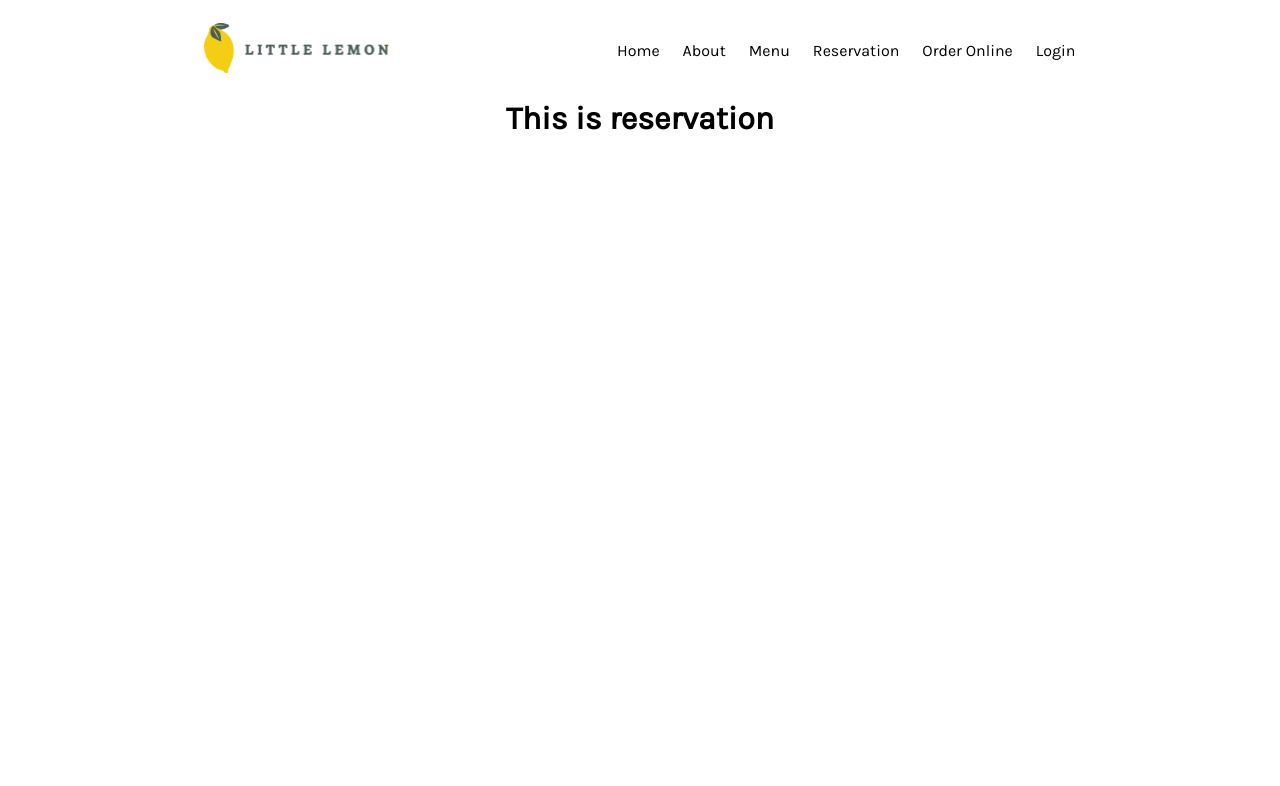
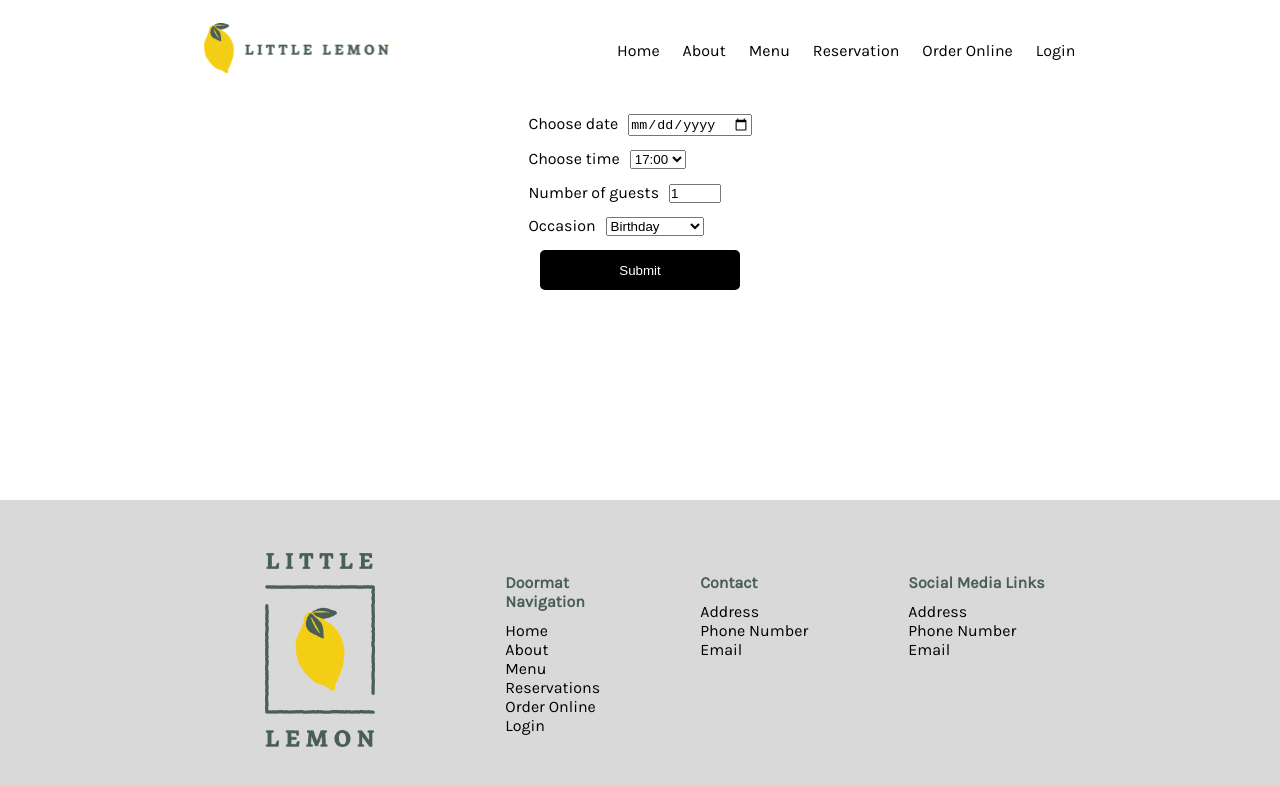
Before and after one commit to kalpesh-d/little-lemon, a React (Create React App) app: page /reservation in a window 1280 px wide. Shown: the top 786 px of the page. Built offline with nearby package versions, Linux system fonts and the light colour scheme; the HTML template or start-up script is replaced by a standard one; a web font is replaced by a local one.

Commit message:
defined booking page

```diff
--- a/src/Routes/Reservation.js
+++ b/src/Routes/Reservation.js
@@ -1,10 +1,13 @@
 import Navigation from "../components/Navigation";
+import BookingForm from "../components/BookingForm";
+import Footer from "../components/Footer";
 
 function Reservation() {
     return(
         <>
             <Navigation />
-            <h1>This is reservation</h1>
+            <BookingForm/>
+            <Footer/>
         </>
     );
 }
--- /dev/null
+++ b/src/components/BookingForm.js
@@ -0,0 +1,70 @@
+import { useState } from 'react';
+import '../components/css/BookingForm.css'
+
+function BookingPage() {
+    const [reservationDate, setReservationDate] = useState("");
+    const [reservationTime, setReservationTime] = useState("17:00");
+    const [numberOfGuests, setNumberOfGuests] = useState(1);
+    const [occasion, setOccasion] = useState("Birthday");
+    const [availableTimes, setAvailableTimes] = useState([
+        "17:00",
+        "18:00",
+        "19:00",
+        "20:00",
+        "21:00",
+        "22:00",
+    ]);
+
+    const handleSubmit = e => {
+        e.preventDefault();
+        console.log("Form submitterd",{
+            reservationDate,
+            reservationTime,
+            numberOfGuests,
+            occasion
+        })
+    };
+
+    return(
+        <form>
+            <div class="form-input">
+
+                <div className="date">
+                    <label htmlFor="res-date">Choose date</label>
+                    <input type="date" id="res-date"
+                    value={reservationDate} onChange={e=> setReservationDate(e.target.value)}/>
+                </div>
+
+                <div className="time">
+                    <label htmlFor="res-time">Choose time</label>
+                    <select id="res-time " value={reservationTime}
+                    onChange={e => setReservationTime(e.target.value)}>
+                      {
+                        availableTimes.map(time => (
+                            <option key={time}>{time}</option>
+                        ))
+                      }
+                    </select>
+                </div>
+
+                <div className="guests">
+                    <label htmlFor="guests">Number of guests</label>
+                    <input type="number" placeholder={1} min={1} max={10} id="guests"
+                    value={numberOfGuests} onChange={e => setNumberOfGuests(e.target.value)}/>
+                </div>
+
+                <div className="ocassion">
+                    <label htmlFor="occasion">Occasion</label>
+                    <select id="occasion" value={occasion} onChange={e => setOccasion(e.target.value)}>
+                      <option>Birthday</option>
+                      <option>Engagement</option>
+                      <option>Anniversary</option>
+                    </select>
+                </div>
+            </div>
+            <input className="btn" type="submit" defaultValue="Make Your reservation" onClick={handleSubmit}/>
+        </form>
+    );
+}
+
+export default BookingPage;
--- /dev/null
+++ b/src/components/css/BookingForm.css
@@ -0,0 +1,23 @@
+form {
+  height: 50vh;
+  margin: 0 auto;
+}
+
+.form-input {
+  display: flex;
+  flex-direction: column;
+  flex-wrap: wrap;
+  align-items: flex-start;
+  align-content: center;
+  height: 15rem;
+  justify-content: space-evenly;
+}
+
+label {
+  margin-right: 1rem;
+}
+
+input[type="submit"] {
+  height: 4rem;
+  width: 20rem;
+}
```
